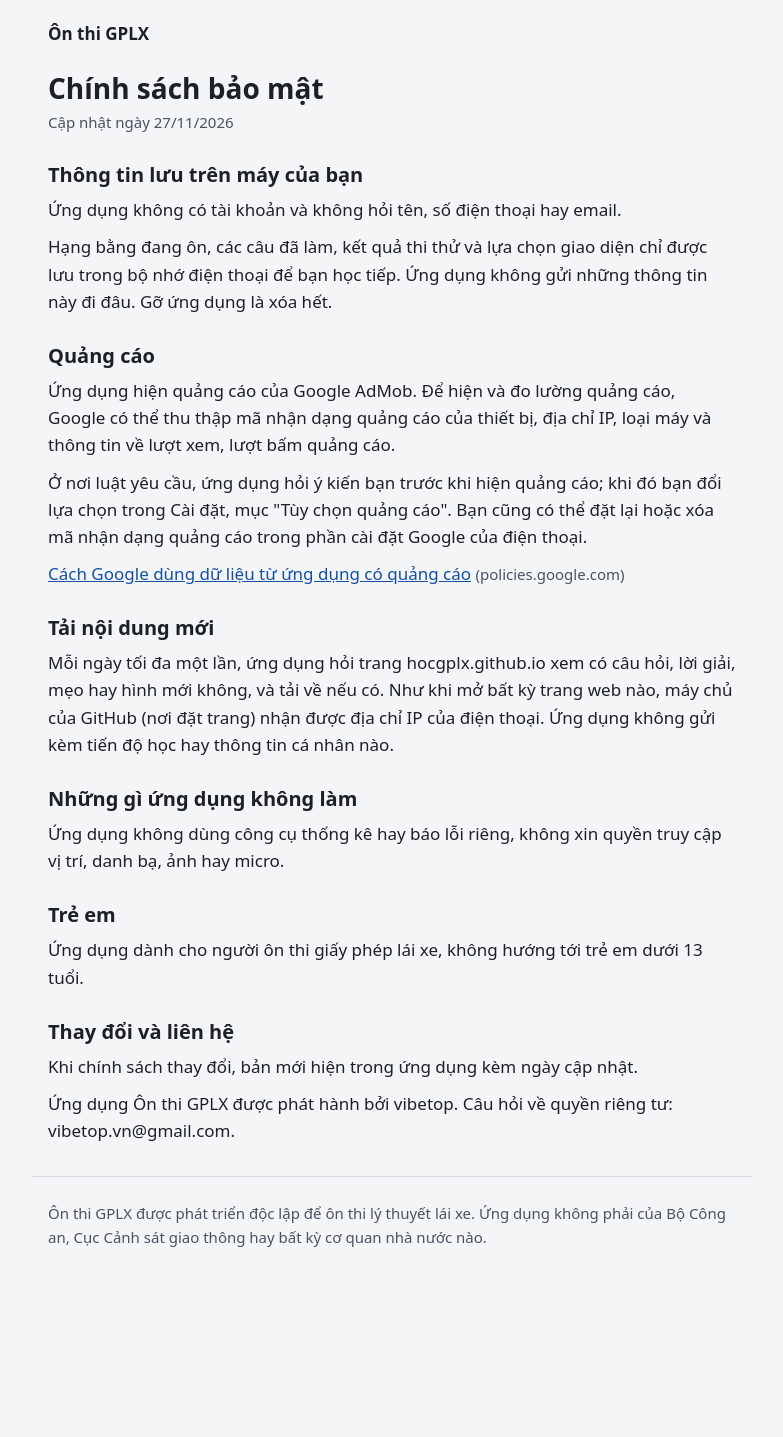
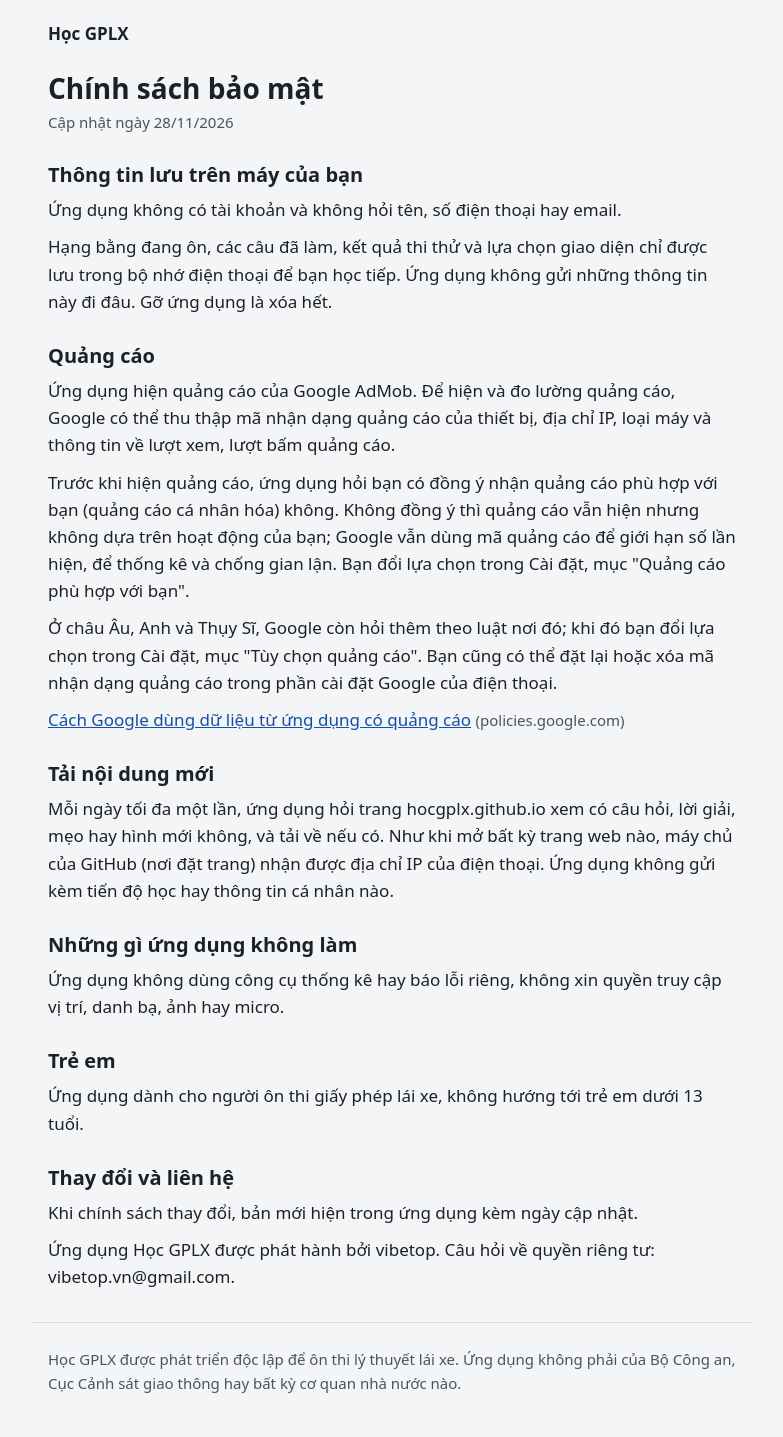
Before and after one commit to hocgplx/hocgplx.github.io, a plain HTML site: page privacy/index.html in a window 1280 px wide. Shown: the whole page, without its empty margins (248-1031 px from the left). Before the commit the page ends 1291 px from the top, so only its background shows below. Drawn offline with Linux system fonts and the light colour scheme.

Commit message:
docs: rename the app to "Học GPLX" and describe the ad question
The owner chose the name "Học GPLX" (D23), matching the package name and
this site. The privacy policy now says the app asks every learner before
personalized ads and that refusing still shows non-personalized ads (D24),
as Vietnam's personal data law asks for consent before tracking for
advertising. The privacy policy date is 28/11/2026; the terms keep theirs.

Co-Authored-By: Claude Opus 5.5 <noreply@anthropic.com>

```diff
--- a/privacy/index.html
+++ b/privacy/index.html
@@ -3,7 +3,7 @@
 <head>
 <meta charset="utf-8">
 <meta name="viewport" content="width=device-width, initial-scale=1">
-<title>Chính sách bảo mật - Ôn thi GPLX</title>
+<title>Chính sách bảo mật - Học GPLX</title>
 <style>
 :root { color-scheme: light dark; --paper: #F3F5F7; --surface: #FFFFFF; --ink: #1C2128; --ink2: #4A5360; --line: #D5DAE1; --link: #1450A3; }
 @media (prefers-color-scheme: dark) { :root { --paper: #121519; --surface: #1C2127; --ink: #E8ECF1; --ink2: #A9B2BD; --line: #333B45; --link: #8DB8FF; } }
@@ -25,10 +25,10 @@ footer { color: var(--ink2); font-size: 15px; padding-top: 24px; padding-bottom:
 </style>
 </head>
 <body>
-<header><a href="../">Ôn thi GPLX</a></header>
+<header><a href="../">Học GPLX</a></header>
 <main>
 <h1>Chính sách bảo mật</h1>
-<p class="updated">Cập nhật ngày 27/11/2026</p>
+<p class="updated">Cập nhật ngày 28/11/2026</p>
 <section>
 <h2>Thông tin lưu trên máy của bạn</h2>
 <p>Ứng dụng không có tài khoản và không hỏi tên, số điện thoại hay email.</p>
@@ -37,7 +37,8 @@ footer { color: var(--ink2); font-size: 15px; padding-top: 24px; padding-bottom:
 <section>
 <h2>Quảng cáo</h2>
 <p>Ứng dụng hiện quảng cáo của Google AdMob. Để hiện và đo lường quảng cáo, Google có thể thu thập mã nhận dạng quảng cáo của thiết bị, địa chỉ IP, loại máy và thông tin về lượt xem, lượt bấm quảng cáo.</p>
-<p>Ở nơi luật yêu cầu, ứng dụng hỏi ý kiến bạn trước khi hiện quảng cáo; khi đó bạn đổi lựa chọn trong Cài đặt, mục &quot;Tùy chọn quảng cáo&quot;. Bạn cũng có thể đặt lại hoặc xóa mã nhận dạng quảng cáo trong phần cài đặt Google của điện thoại.</p>
+<p>Trước khi hiện quảng cáo, ứng dụng hỏi bạn có đồng ý nhận quảng cáo phù hợp với bạn (quảng cáo cá nhân hóa) không. Không đồng ý thì quảng cáo vẫn hiện nhưng không dựa trên hoạt động của bạn; Google vẫn dùng mã quảng cáo để giới hạn số lần hiện, để thống kê và chống gian lận. Bạn đổi lựa chọn trong Cài đặt, mục &quot;Quảng cáo phù hợp với bạn&quot;.</p>
+<p>Ở châu Âu, Anh và Thụy Sĩ, Google còn hỏi thêm theo luật nơi đó; khi đó bạn đổi lựa chọn trong Cài đặt, mục &quot;Tùy chọn quảng cáo&quot;. Bạn cũng có thể đặt lại hoặc xóa mã nhận dạng quảng cáo trong phần cài đặt Google của điện thoại.</p>
 <p><a href="https://policies.google.com/technologies/partner-sites">Cách Google dùng dữ liệu từ ứng dụng có quảng cáo</a> <span class="detail">(policies.google.com)</span></p>
 </section>
 <section>
@@ -55,9 +56,9 @@ footer { color: var(--ink2); font-size: 15px; padding-top: 24px; padding-bottom:
 <section>
 <h2>Thay đổi và liên hệ</h2>
 <p>Khi chính sách thay đổi, bản mới hiện trong ứng dụng kèm ngày cập nhật.</p>
-<p>Ứng dụng Ôn thi GPLX được phát hành bởi vibetop. Câu hỏi về quyền riêng tư: vibetop.vn@gmail.com.</p>
+<p>Ứng dụng Học GPLX được phát hành bởi vibetop. Câu hỏi về quyền riêng tư: vibetop.vn@gmail.com.</p>
 </section>
 </main>
-<footer><p>Ôn thi GPLX được phát triển độc lập để ôn thi lý thuyết lái xe. Ứng dụng không phải của Bộ Công an, Cục Cảnh sát giao thông hay bất kỳ cơ quan nhà nước nào.</p></footer>
+<footer><p>Học GPLX được phát triển độc lập để ôn thi lý thuyết lái xe. Ứng dụng không phải của Bộ Công an, Cục Cảnh sát giao thông hay bất kỳ cơ quan nhà nước nào.</p></footer>
 </body>
 </html>
```
Also changed, not shown: index.html (+5 -5 lines), terms/index.html (+3 -3 lines).
